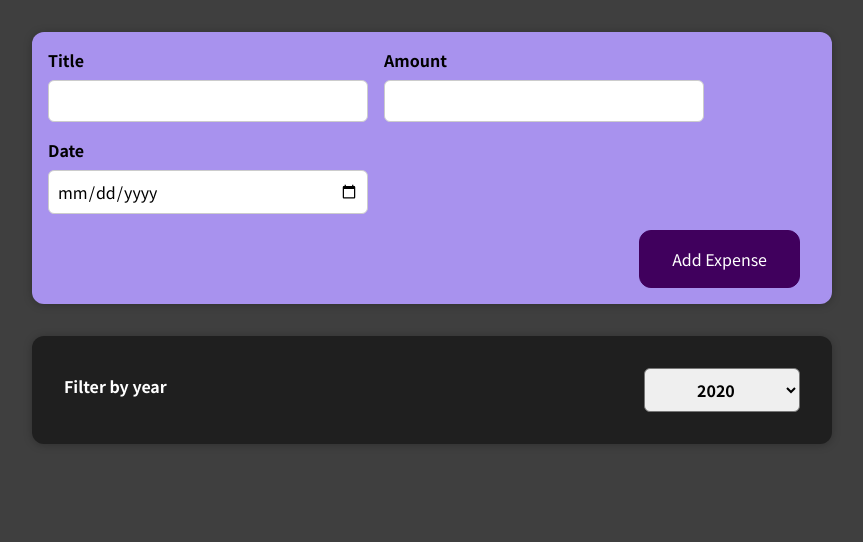
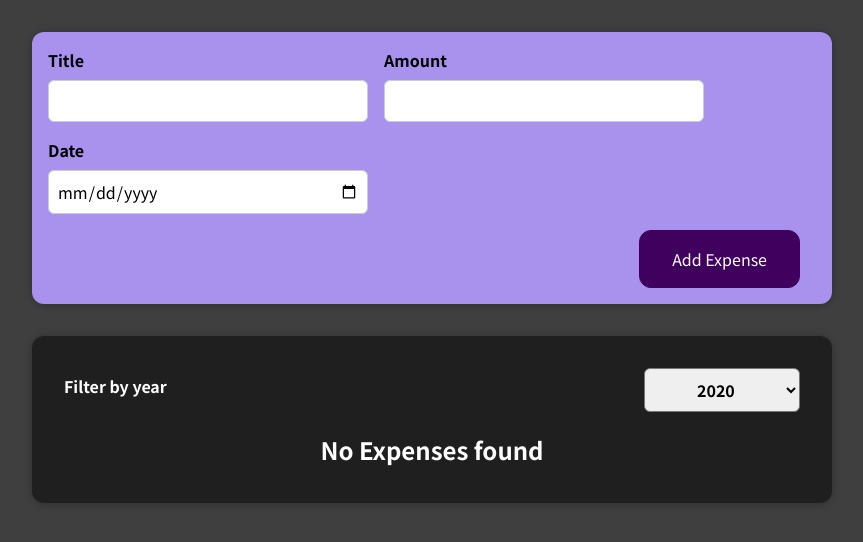
Before and after one commit to emil-ep/react-expense-calculator, a React (Create React App) app: page / in a window 1280 px wide. Shown: the top 542 px of the page, without its empty margins (208-1071 px from the left). Built offline with nearby package versions, Linux system fonts and the light colour scheme.

Commit message:
added conditional formatting and conditional return statement

```diff
--- a/src/components/expenses/ExpenseItem.js
+++ b/src/components/expenses/ExpenseItem.js
@@ -6,6 +6,7 @@
 
 const ExpenseItem = (props) => {
   return (
+    <li>
       <Card className="expense-item">
         <ExpenseDate date={props.date}></ExpenseDate>
         <div className="expense-item__description">
@@ -13,6 +14,7 @@
           <div className="expense-item__price">${props.amount}</div>
         </div>
       </Card>
+    </li>
   );
 };
 
--- a/src/components/expenses/Expenses.js
+++ b/src/components/expenses/Expenses.js
@@ -1,8 +1,8 @@
 import Card from "../UI/Card";
 import ExpenseFilter from "./ExpenseFilter";
-import ExpenseItem from "./ExpenseItem";
 import "./Expenses.css";
 import React, { useState } from "react";
+import ExpensesList from "./ExpensesList";
 
 const Expenses = (props) => {
   const [yearFilter, setYearFilter] = useState("2020");
@@ -22,14 +22,7 @@
           selected={yearFilter}
           onYearSelected={yearFilterChangeHandler}
         />
-        {filteredExpenses.map((expense) => (
-          <ExpenseItem
-            key={expense.id}
-            title={expense.title}
-            amount={expense.amount}
-            date={expense.date}
-          />
-        ))}
+        <ExpensesList items={filteredExpenses} />
       </Card>
     </div>
   );
--- /dev/null
+++ b/src/components/expenses/ExpensesList.css
@@ -0,0 +1,9 @@
+.expenses-list {
+    list-style: none;
+    padding: 0;
+}
+
+.expenses-list__fallback {
+    color: white;
+    text-align: center;
+}
--- /dev/null
+++ b/src/components/expenses/ExpensesList.js
@@ -0,0 +1,25 @@
+import ExpenseItem from "./ExpenseItem";
+import "./ExpensesList.css";
+
+const ExpensesList = (props) => {
+  let expensesContent = <p>No Data found</p>;
+
+  if (props.items.length === 0) {
+    return <h2 className="expenses-list__fallback">No Expenses found</h2>;
+  }
+
+  return (
+    <ul className="expenses-list">
+      {props.items.map((expense) => (
+        <ExpenseItem
+          key={expense.id}
+          title={expense.title}
+          amount={expense.amount}
+          date={expense.date}
+        />
+      ))}
+    </ul>
+  );
+};
+
+export default ExpensesList;
```
Lines whose indentation alone changed are shown as unchanged.
